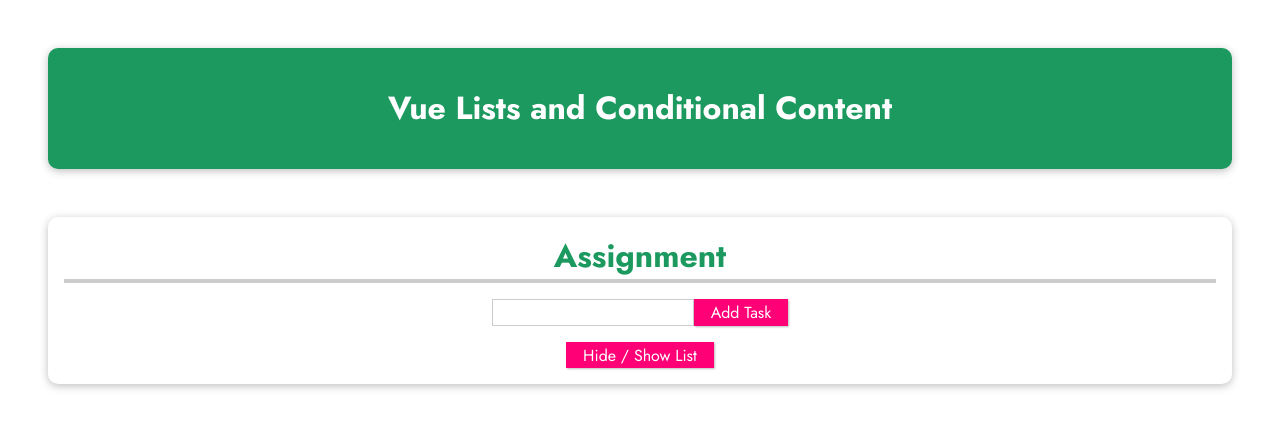
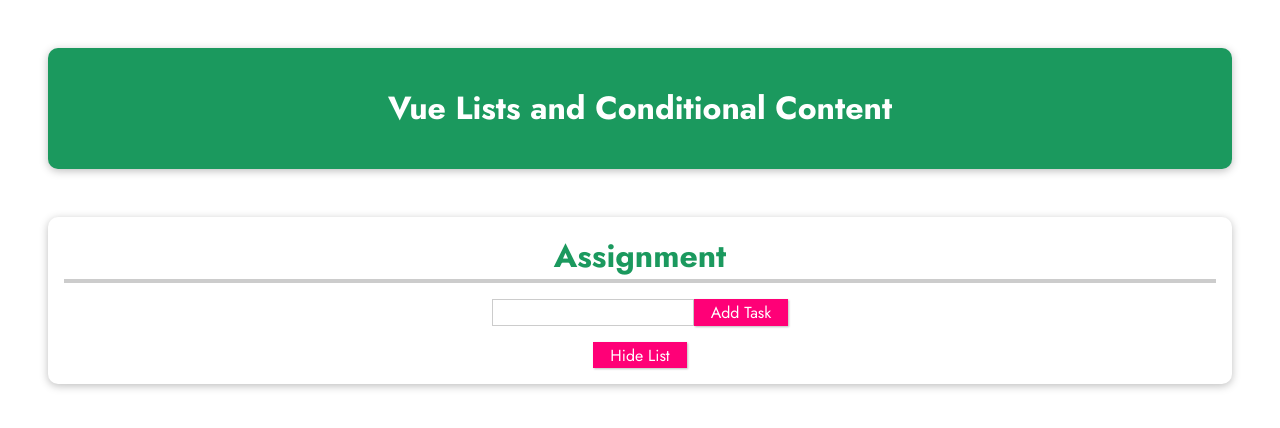
Before and after one commit to myers32/Vue-list-and-conditional-contend, a plain HTML site: page index.html in a window 1280 px wide. Drawn offline with nearby package versions, Linux system fonts and the light colour scheme.

Commit message:
changing caption conditionaly

```diff
--- a/app.js
+++ b/app.js
@@ -5,6 +5,11 @@
       tasks: [],
       taskListIsVisible: true
     };
+  },
+  computed: {
+    buttoCaption() {
+      return this.taskListIsVisible ? "Hide List" : "Show List";
+    }
   },
   methods: {
     addTask() {
--- a/index.html
+++ b/index.html
@@ -27,7 +27,7 @@
     </ul>
     <!-- 3) When the below button is pressed, the list should be shown or hidden -->
     <!-- BONUS: Also update the button caption -->
-    <button @click="toggleTaskList">Hide / Show List</button>
+    <button @click="toggleTaskList">{{ buttoCaption }}</button>
   </section>
 </body>
 
```
